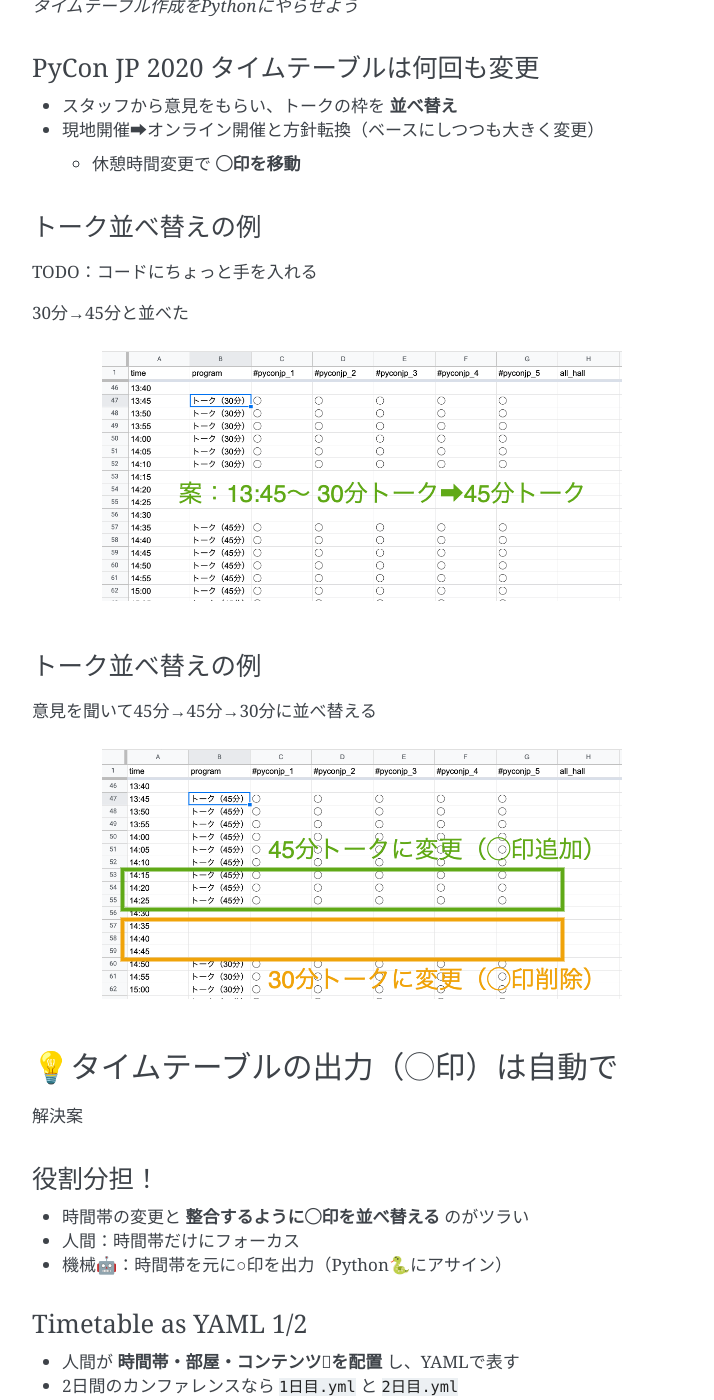
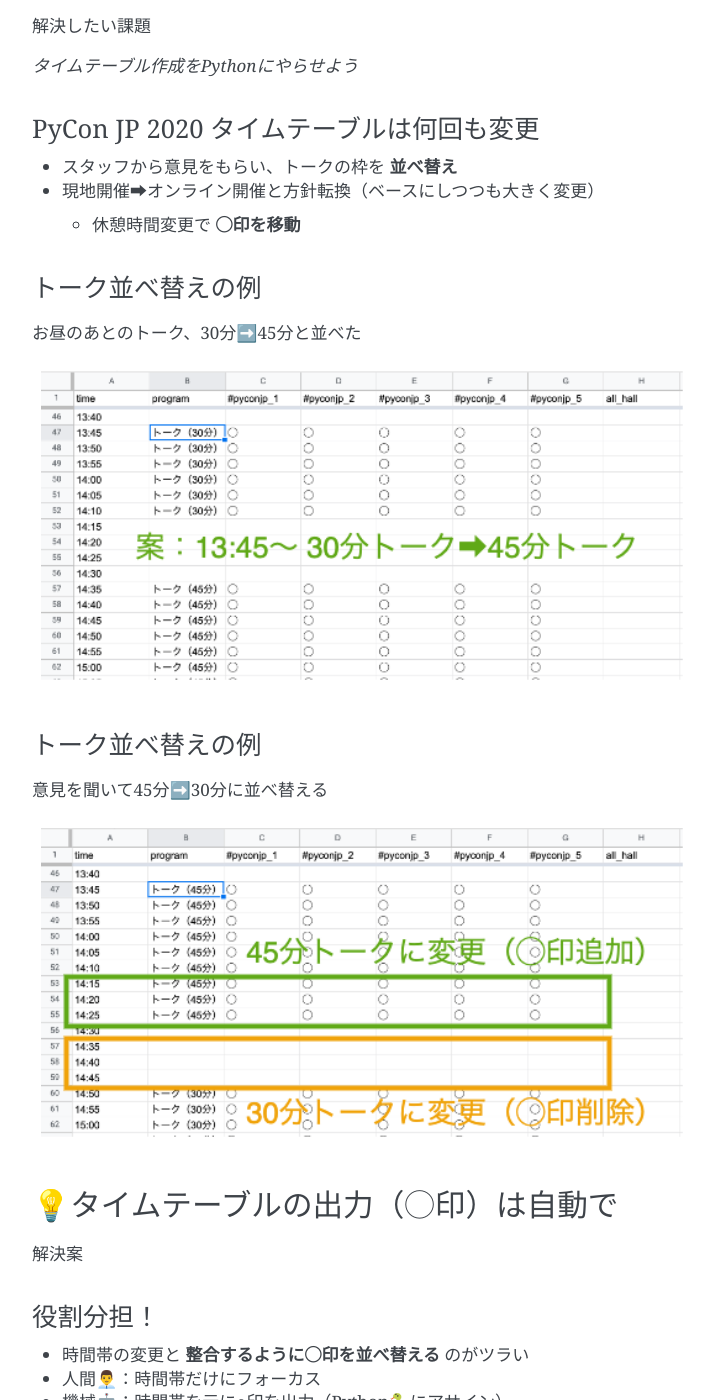
Before and after one commit to ftnext/2021_slides, a Sphinx documentation site: the page built from source/osc_spring_Mar/python_as_pyconjp_staff.rst, in a window 1280 px wide and 1400 px high, scrolled down 5595 px. Shown: the whole window, without its empty margins (388-1102 px from the left). Built offline with Sphinx 7.4.7, drawn with Linux system fonts in a browser that asks for light colours; some of the changed text lies outside the part shown.

Commit message:
[feat] Tweak timetable as yaml part

```diff
--- a/source/osc_spring_Mar/timetable_as_yaml.rst.txt
+++ b/source/osc_spring_Mar/timetable_as_yaml.rst.txt
@@ -8,7 +8,7 @@ Timetable as YAML
 
 * タイムテーブル作成はマイナーなタスク（みんながやるわけではない）
 * 共有したいのは、Pythonで自動化するときの **考え方**
-* 具体的なタイムテーブル作成ロジックに興味ある方は `ソースコード <https://github.com/ftnext/python-as-pyconjp-staff/tree/master/timetable_maker>`_ をどうぞ
+* 具体的なタイムテーブル作成ロジックに興味ある方は `ソースコード <https://github.com/ftnext/python-as-pyconjp-staff/tree/78c6f90b50944acac309fbc7873c779f2d943210/timetable_maker>`_ をどうぞ
 
 タスク：タイムテーブル作成
 ============================================================
@@ -21,6 +21,7 @@ Timetable as YAML
 ------------------------------------------------
 
 .. figure:: ../_static/osc_spring_Mar/202103_osc_staff_talk_staff_timetable.drawio.png
+    :width: 125%
 
 .. 人間が作るとこう（実物はスタッフ限定なので、見せない）
 
@@ -49,18 +50,18 @@ PyCon JP 2020 タイムテーブルは何回も変更
 トーク並べ替えの例
 ------------------------------------------------
 
-TODO：コードにちょっと手を入れる
-
-30分→45分と並べた
+お昼のあとのトーク、30分➡️45分と並べた
 
 .. figure:: ../_static/osc_spring_Mar/202103_osc_staff_talk_timetable_before.drawio.png
+    :width: 125%
 
 トーク並べ替えの例
 ------------------------------------------------
 
-意見を聞いて45分→45分→30分に並べ替える
+意見を聞いて45分➡️30分に並べ替える
 
 .. figure:: ../_static/osc_spring_Mar/202103_osc_staff_talk_timetable_after.drawio.png
+    :width: 125%
 
 .. スプレッドシートの関数を使って、row()を元にtimeを算出できれば少し楽になるかもしれない
 
@@ -73,7 +74,7 @@ TODO：コードにちょっと手を入れる
 ------------------------------------------------
 
 * 時間帯の変更と **整合するように◯印を並べ替える** のがツラい
-* 人間：時間帯だけにフォーカス
+* 人間👨‍💼：時間帯だけにフォーカス
 * 機械🤖：時間帯を元に○印を出力（Python🐍にアサイン）
 
 Timetable as YAML 1/2
@@ -293,4 +294,4 @@ Timetable as YAML どう作るか？
 
 * ライブラリは **検索** して掴み、**ドキュメント** を確認
 * **対話モード** や ``-i`` オプションを駆使して、扱い方を確認。**徐々に** スクリプトに
-* タイムテーブル作成ロジックの実装はAppendixや `GitHub <https://github.com/ftnext/python-as-pyconjp-staff/tree/master/timetable_maker>`_ をどうぞ！
+* タイムテーブル作成ロジックの実装はAppendixや `GitHub <https://github.com/ftnext/python-as-pyconjp-staff/tree/78c6f90b50944acac309fbc7873c779f2d943210/timetable_maker>`_ をどうぞ！
```
Also changed, not shown: other parts of source/osc_spring_Mar/timetable_as_yaml.rst.txt (+5 -5 lines).
